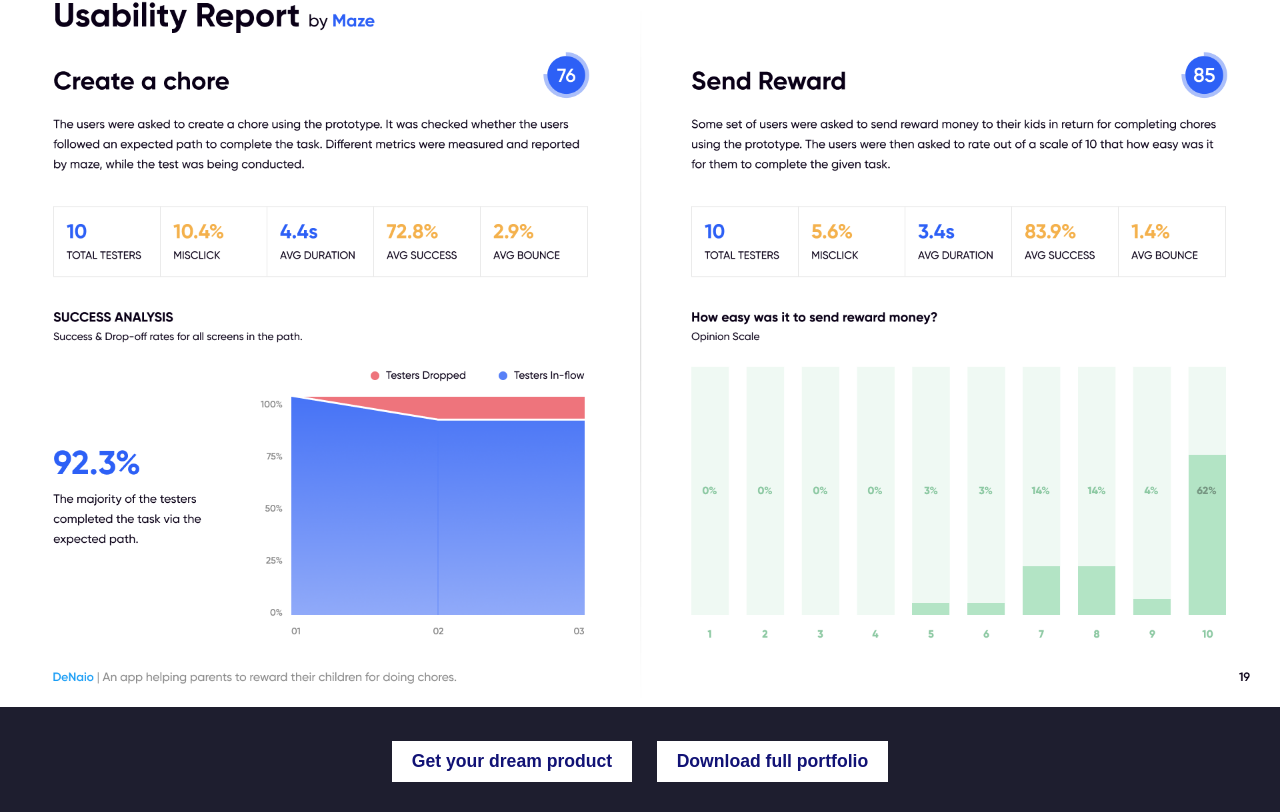
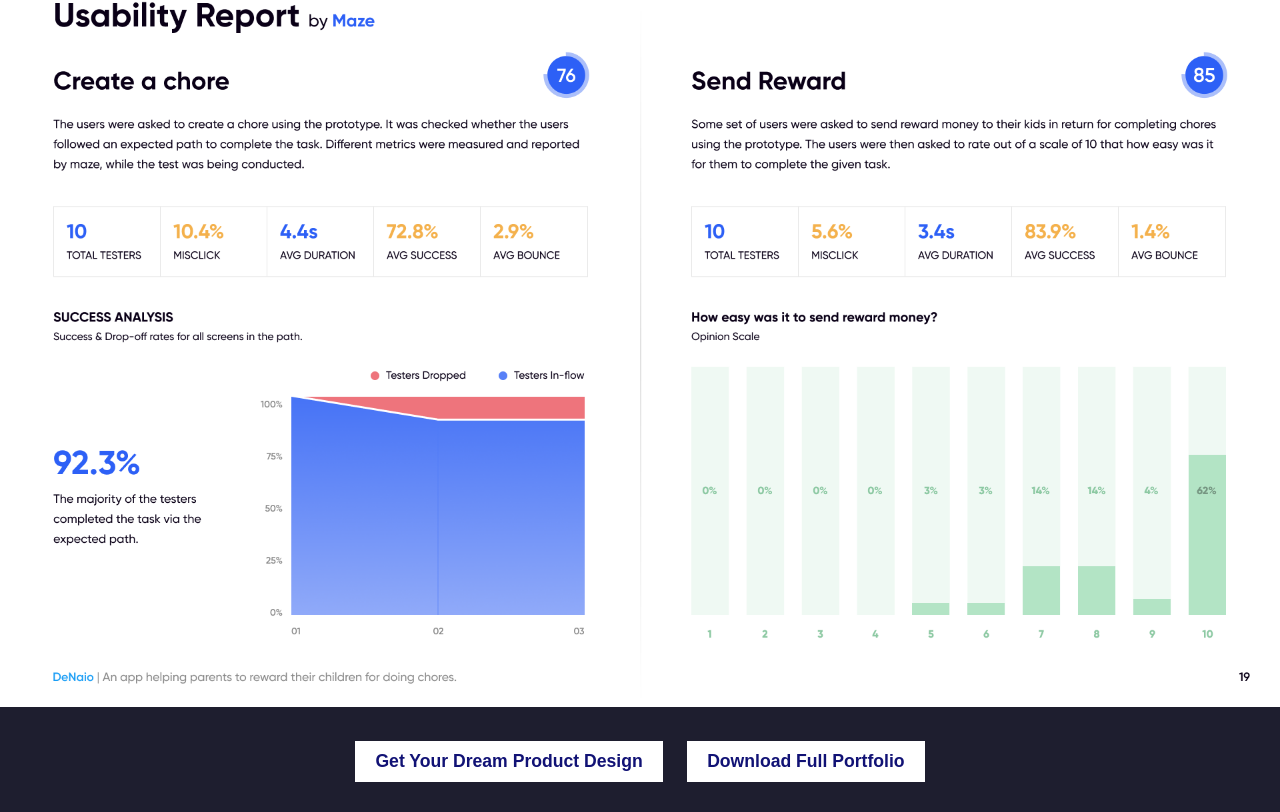
Before and after one commit to alimnsr1154/faisal_bhai, a plain HTML site: page faisal_ali_khan/ui_ux.html in a window 1280 px wide. Shown: the part 7120-7932 px from the top of the page. Drawn offline with Linux system fonts and the light colour scheme.

Commit message:
update button name

```diff
--- a/faisal_ali_khan/ui_ux.html
+++ b/faisal_ali_khan/ui_ux.html
@@ -84,9 +84,9 @@
     <!-- Buttons Section -->
     <div class="buttons-section" style="text-align: center; margin: 20px 0;">
         <button onclick="window.location.href='https://calendly.com/faisalalikhancd';"
-            style="margin: 10px; padding: 10px 20px;">Get your dream product</button>
+            style="margin: 10px; padding: 10px 20px;">Get Your Dream Product Design</button>
         <button onclick="window.location.href='assets/ui-ux/Faisal ALi Khan UI_UX -v1.pdf';"
-            style="margin: 10px; padding: 10px 20px;" download>Download full portfolio
+            style="margin: 10px; padding: 10px 20px;" download>Download Full Portfolio
         </button>
     </div>
 </body>
```
